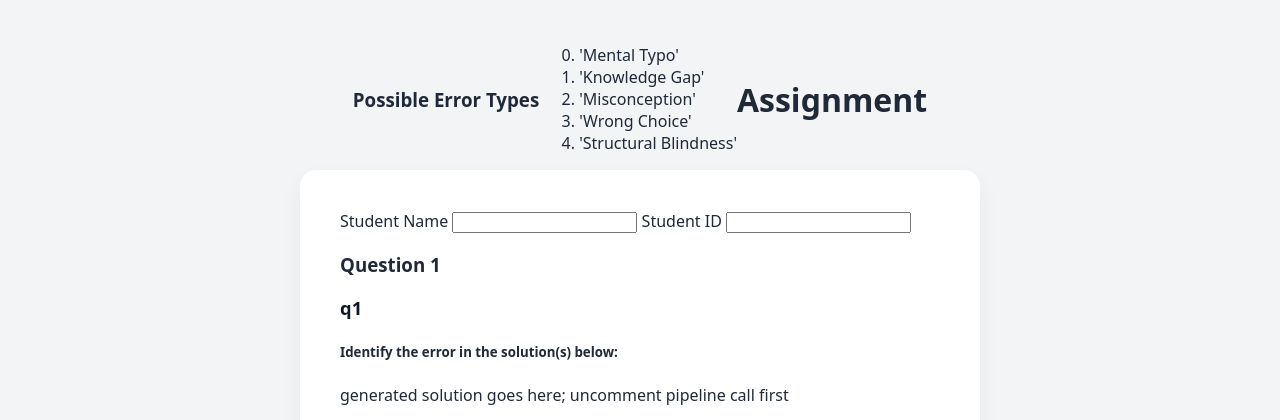
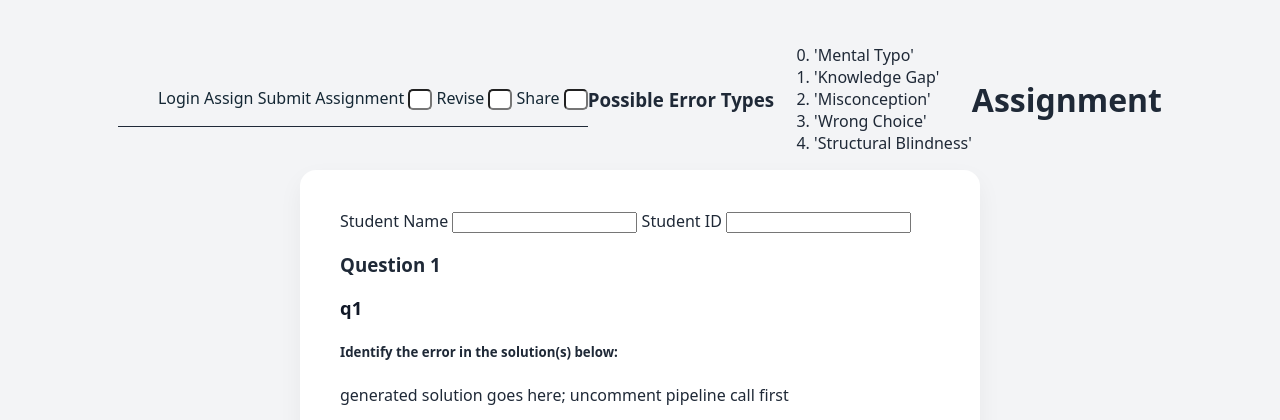
Before and after one commit to alisherturakulov/LLM-in-CS-Education-project, a Flask app: page /submit-assignment/1 in a window 1280 px wide. Shown: the top 420 px of the page. Run offline with Flask 3, Linux system fonts and the light colour scheme.

Commit message:
add nav styles, test revision logging and qr code host on all addresses

```diff
--- a/app/static/css/styles.css
+++ b/app/static/css/styles.css
@@ -64,6 +64,7 @@
     border-bottom: none;
 }
 
+
 /* =========================================
    Typography & Elements
    ========================================= */
@@ -120,3 +121,27 @@
 .questionGroup input::placeholder {
     color: #9ca3af;
 }
+
+nav {
+    border-bottom: solid 1px;
+    display:inline-block;
+
+}
+
+nav ul {
+    list-style-type:none ;
+    display: inline-flex;
+
+}
+
+nav ul li a {
+        color:#142734;
+        text-decoration: none;
+}
+
+input.inline {
+    line-height: inherit;
+    border-radius:5px;
+    text-decoration: none;
+    field-sizing:content;
+}
--- a/app/templates/base.html
+++ b/app/templates/base.html
@@ -12,6 +12,26 @@
     {% endblock%}
     </head>
     <body>
+        <nav>
+            <ul>
+                <li>
+                    <a href="login">Login</a>
+                    <a href="./assign">Assign</a>
+                    <a href="./submit-assignment/">
+                        Submit Assignment
+                        <input type="number" class="inline">
+                    </a>
+                    <a href="./revise/">
+                        Revise
+                        <input type="number" class="inline">
+                    </a>
+                    <a href="./share/">
+                        Share
+                        <input type="number" class="inline">
+                    </a>
+                </li>
+            </ul>
+        </nav>
     {%block body%}
     {%endblock%}
     </body>
--- a/app/templates/index.html
+++ b/app/templates/index.html
@@ -7,7 +7,7 @@
         Load Quesitons
     </button> -->
 
-    <h3>Possible Error Types</h2>
+    <h3>Possible Error Types</h3>
     <ol start="0">
         <li>'Mental Typo'</li>
         <li>'Knowledge Gap'</li>
```
